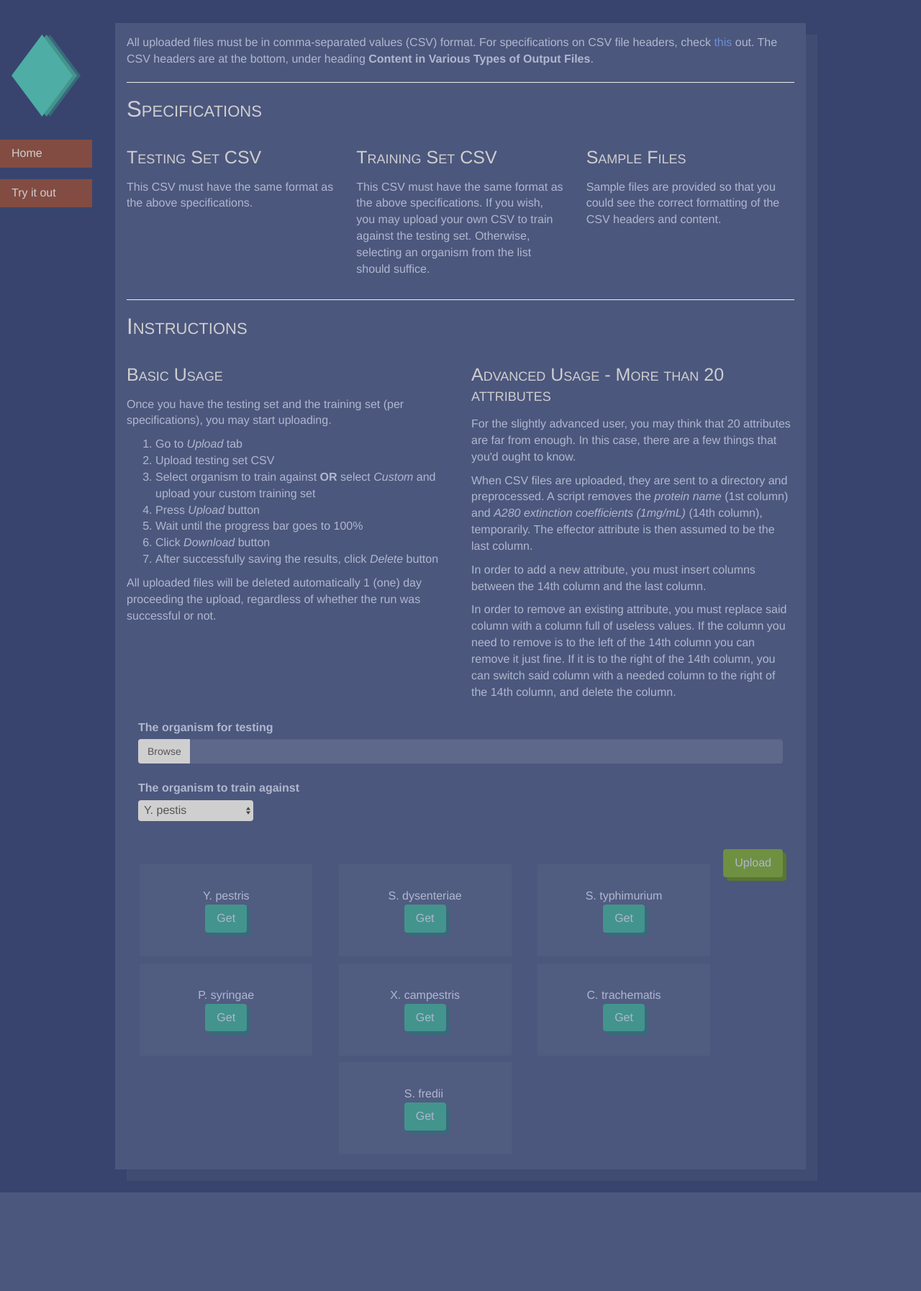
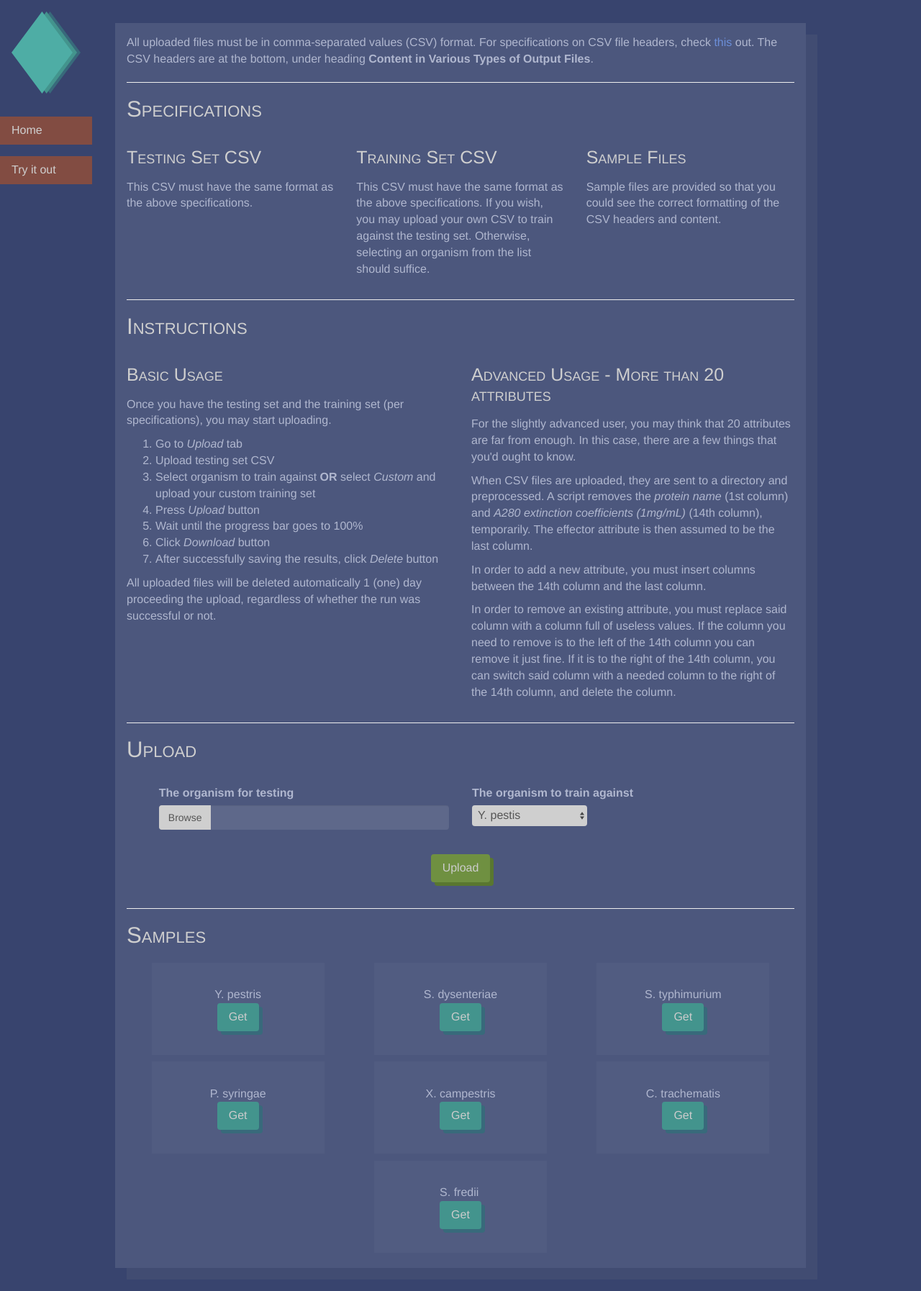
Before and after one commit to chuck-sys/genset-demo-site, a Flask app: page /experiment in a window 1280 px wide. Shown: the whole page at 72% size. Before the commit the page ends 1657 px from the top, so only its background shows below. Run offline with Flask 2, Linux system fonts and the light colour scheme; some libraries are stand-ins or nearby versions.

Commit message:
Fine tunes forms and stuff

```diff
--- a/app/static/style.css
+++ b/app/static/style.css
@@ -41,7 +41,15 @@
     text-decoration: none;
 }
 
+form .item {
+    width: 45%;
+    margin: 0 1rem;
+}
+
 form {
+    display: flex;
+    flex-flow: row wrap;
+    justify-content: center;
     padding: 1rem;
 }
 
@@ -77,7 +85,7 @@
     display: inline-block;
     padding: 0.5rem 1rem;
     text-decoration: none;
-    color: #b0b7cf;
+    color: #ccc;
     border: none;
     border-radius: 4px;
 
@@ -101,7 +109,7 @@
 
 .button:hover {
     text-decoration: none;
-    color: #b0b7cf;
+    color: #ccc;
 
     transform: translate(2px, 2px);
 }
@@ -161,6 +169,7 @@
     list-style-type: none;
     margin: 0;
     padding: 0;
+    top: 0;
 }
 
 ul.navigation img {
--- a/app/templates/experiment/form.html
+++ b/app/templates/experiment/form.html
@@ -1,6 +1,9 @@
+<h2>Upload</h2>
+
 <form id="form" action="/upload" method="POST" enctype="multipart/form-data">
     {{ form.csrf_token }}
 
+    <div class="item">
         <label>The organism for testing</label><br>
         <div class="input-group">
             <label for="testzip" class="input-group-addon btn-file">
@@ -9,7 +12,9 @@
             <input class="form-control" type="text" name="1" />
         </div>
         <br>
+    </div>
 
+    <div class="item">
         <label for="trainingset">The organism to train against</label><br>
         {{ form.trainingset }}
         <div class="input-group" id="training-input">
@@ -19,6 +24,7 @@
             <input class="form-control" type="text" name="2" />
         </div>
         <br><br>
+    </div>
 
     <button class="button button-default g-recaptcha"
     data-sitekey="{{ sitekey }}"
--- a/app/templates/experiment/index.html
+++ b/app/templates/experiment/index.html
@@ -9,7 +9,9 @@
 {% block content %}
 <div class="container-fluid">
     {% include "experiment/instructions.html" %}
+    <hr>
     {% include "experiment/form.html" %}
+    <hr>
     {% include "experiment/samples.html" %}
 </div>
 {% endblock %}
--- a/app/templates/experiment/samples.html
+++ b/app/templates/experiment/samples.html
@@ -1,3 +1,5 @@
+<h2>Samples</h2>
+
 <div class="samples">
     {% for organism, link in files %}
     <div>
```
Lines whose indentation alone changed are shown as unchanged.
